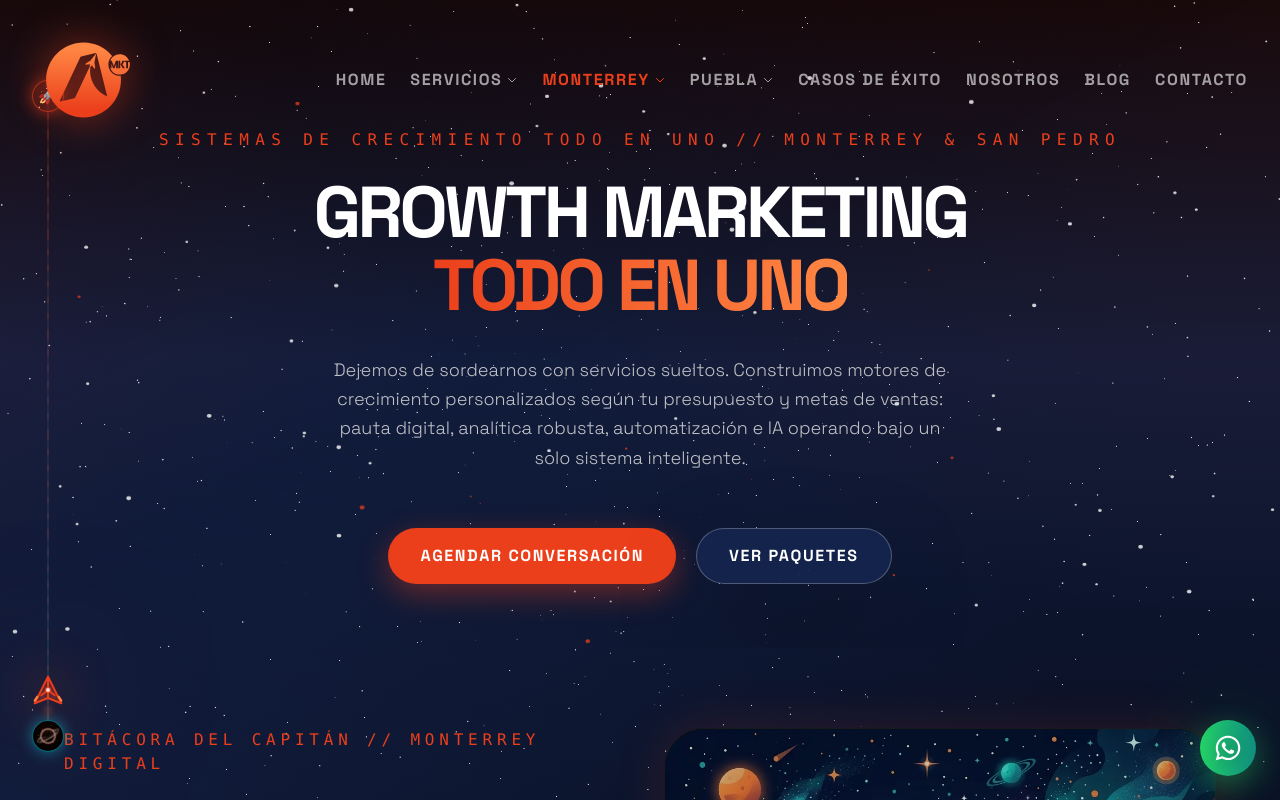
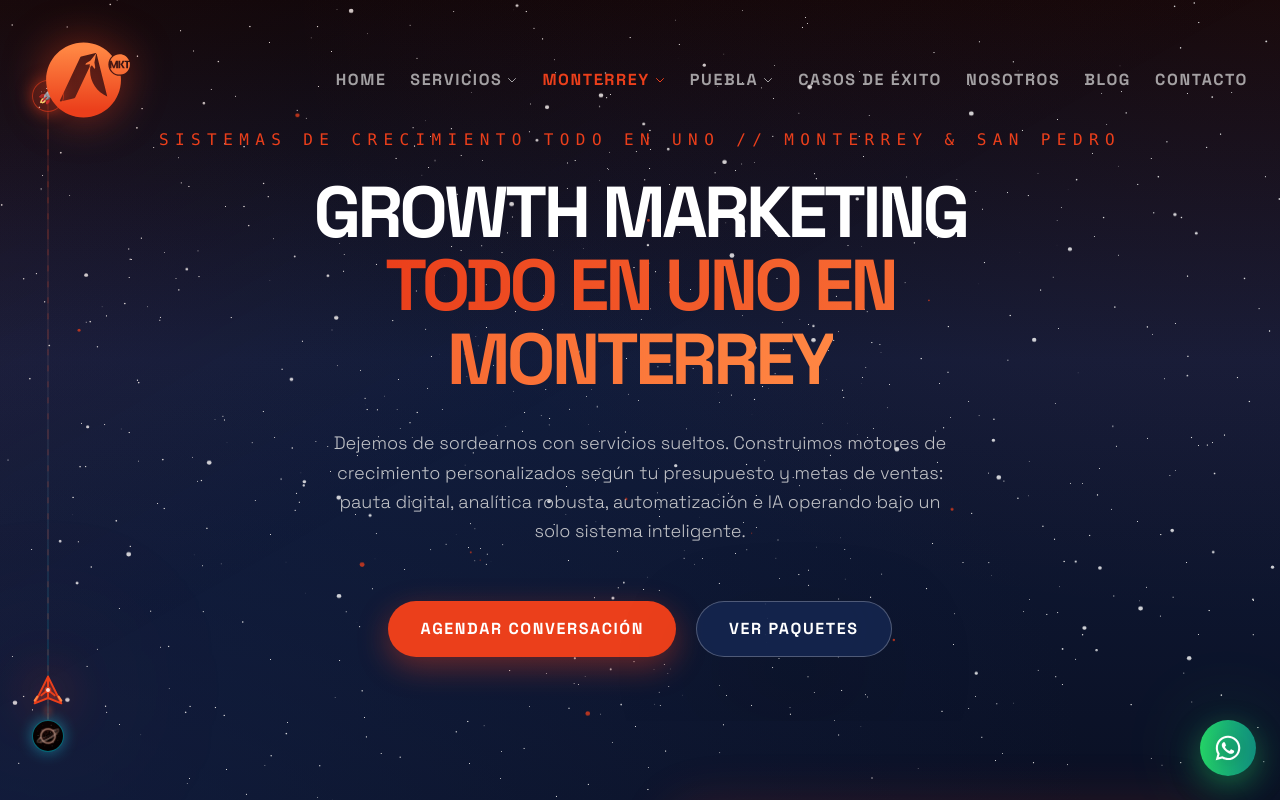
Before and after one commit to phermartell/WebAlie2026, a Next.js app: page /monterrey/growth-marketing-b2b in a window 1280 px wide. Shown: the top 800 px of the page. Built offline with nearby package versions, Linux system fonts and the light colour scheme.

Commit message:
SEO: regionalize growth H1s and configure og:site_name on dynamic blog pages

```diff
--- a/src/app/blog/[slug]/page.tsx
+++ b/src/app/blog/[slug]/page.tsx
@@ -31,6 +31,7 @@ export async function generateMetadata({ params }: PageProps): Promise<Metadata>
       canonical: url,
     },
     openGraph: {
+      siteName: "Alié Digital",
       title: `${post.title} | Blog Alié Digital`,
       description: post.excerpt,
       url: url,
--- a/src/components/monterrey/MonterreyGrowthMarketingPage.tsx
+++ b/src/components/monterrey/MonterreyGrowthMarketingPage.tsx
@@ -360,7 +360,7 @@ export default function MonterreyGrowthMarketingPage() {
             <h1 className="text-4xl md:text-7xl font-black uppercase leading-[1.02] tracking-tighter mb-8 max-w-4xl px-2">
               Growth Marketing <br className="hidden md:inline" />
               <span className="text-transparent bg-clip-text bg-gradient-to-r from-orangeleader to-tangerine">
-                Todo En Uno
+                Todo En Uno en Monterrey
               </span>
             </h1>
 
--- a/src/components/puebla/PueblaGrowthMarketingPage.tsx
+++ b/src/components/puebla/PueblaGrowthMarketingPage.tsx
@@ -355,7 +355,7 @@ export default function PueblaGrowthMarketingPage() {
             <h1 className="text-4xl md:text-7xl font-black uppercase leading-[1.02] tracking-tighter mb-8 max-w-4xl px-2">
               Growth Marketing <br className="hidden md:inline" />
               <span className="text-transparent bg-clip-text bg-gradient-to-r from-orangeleader to-tangerine">
-                Todo En Uno
+                Todo En Uno en Puebla
               </span>
             </h1>
 
```
